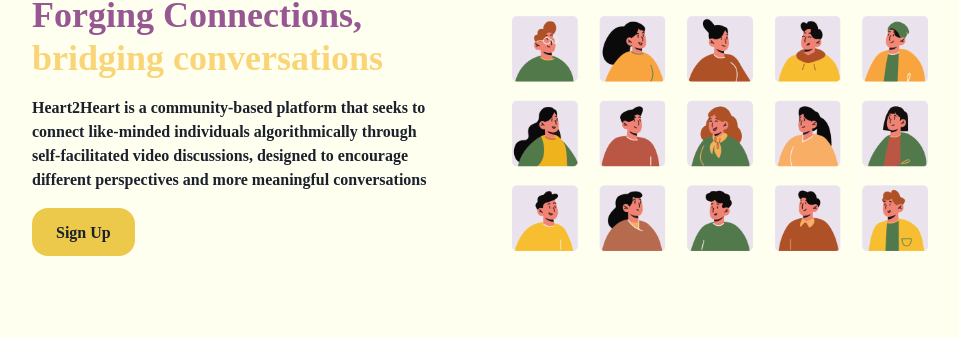
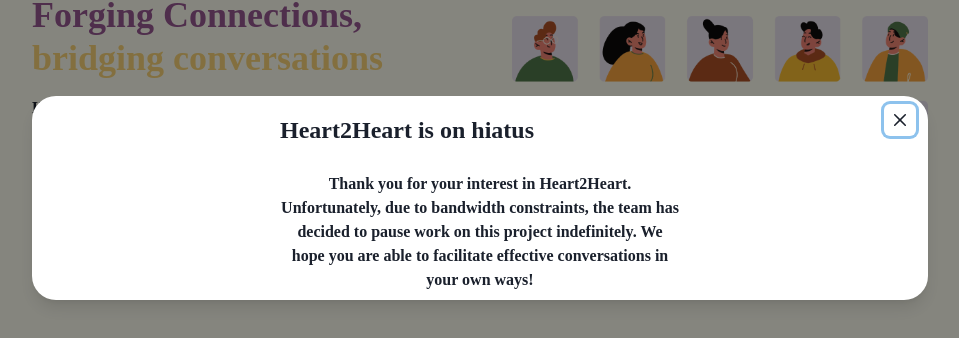
Before and after one commit to bettersg/heart2heart, a React (Create React App) app in the folder web/: page / in a window 1280 px wide. Shown: the part 202-540 px from the top of the page, without its empty margins (160-1119 px from the left). Built offline with nearby package versions, Linux system fonts and the light colour scheme.

Commit message:
added notice popup

```diff
--- a/web/src/App.tsx
+++ b/web/src/App.tsx
@@ -25,10 +25,14 @@
 import { useGlobalStore } from './stores';
 
 const App: React.FC = () => {
-  const [isOpen, setClose] = useGlobalStore((state) => [
-    state.isSignupModalOpen,
-    state.setSignupModalClose,
-  ]);
+  const [isSignupOpen, setSignupClose, isNoticeOpen, setNoticeClose] =
+    useGlobalStore((state) => [
+      state.isSignupModalOpen,
+      state.setSignupModalClose,
+
+      state.isNoticeModalOpen,
+      state.setNoticeModalClose,
+    ]);
 
   return (
     <Box background="yellow.50">
@@ -51,8 +55,36 @@
       <Modal
         isCentered
         size={{ base: 'lg', lg: '4xl' }}
-        isOpen={isOpen}
-        onClose={setClose}
+        isOpen={isNoticeOpen}
+        onClose={setNoticeClose}
+      >
+        <ModalOverlay />
+        <ModalContent borderRadius="3xl">
+          <Container>
+            <ModalHeader fontSize={{ base: 12, lg: 24 }}>
+              Heart2Heart is on hiatus
+            </ModalHeader>
+            <ModalCloseButton />
+            <ModalBody>
+              <Text
+                align="center"
+                fontWeight="bold"
+                fontSize={{ base: 8, lg: 16 }}
+              >
+                Thank you for your interest in Heart2Heart. Unfortunately, due
+                to bandwidth constraints, the team has decided to pause work on
+                this project indefinitely. We hope you are able to facilitate
+                effective conversations in your own ways!
+              </Text>
+            </ModalBody>
+          </Container>
+        </ModalContent>
+      </Modal>
+      <Modal
+        isCentered
+        size={{ base: 'lg', lg: '4xl' }}
+        isOpen={isSignupOpen}
+        onClose={setSignupClose}
       >
         <ModalOverlay />
         <ModalContent borderRadius="3xl">
--- a/web/src/stores/index.ts
+++ b/web/src/stores/index.ts
@@ -1,22 +1,27 @@
 import create, { StateCreator } from 'zustand';
 
-export interface SignupModalState {
+export interface ModalState {
   isSignupModalOpen: boolean;
   setSignupModalOpen: () => void;
   setSignupModalClose: () => void;
+
+  isNoticeModalOpen: boolean;
+  setNoticeModalOpen: () => void;
+  setNoticeModalClose: () => void;
 }
 
-const createSignupModalState: StateCreator<
-  SignupModalState,
-  [],
-  [],
-  SignupModalState
-> = (set) => ({
+const createModalState: StateCreator<ModalState, [], [], ModalState> = (
+  set
+) => ({
   isSignupModalOpen: false,
   setSignupModalOpen: () => set(() => ({ isSignupModalOpen: true })),
   setSignupModalClose: () => set(() => ({ isSignupModalOpen: false })),
+
+  isNoticeModalOpen: true,
+  setNoticeModalOpen: () => set(() => ({ isNoticeModalOpen: true })),
+  setNoticeModalClose: () => set(() => ({ isNoticeModalOpen: false })),
 });
 
-export const useGlobalStore = create<SignupModalState>()((...a) => ({
-  ...createSignupModalState(...a),
+export const useGlobalStore = create<ModalState>()((...a) => ({
+  ...createModalState(...a),
 }));
```
